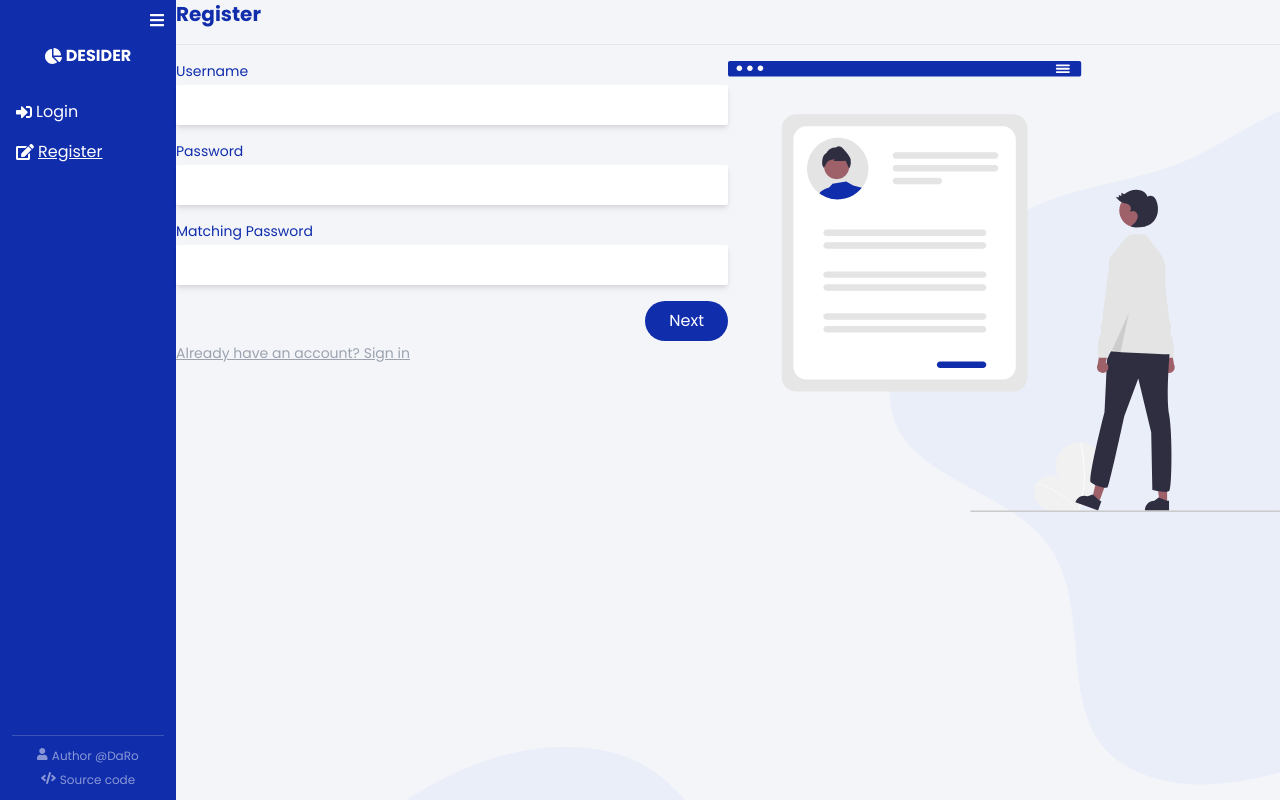
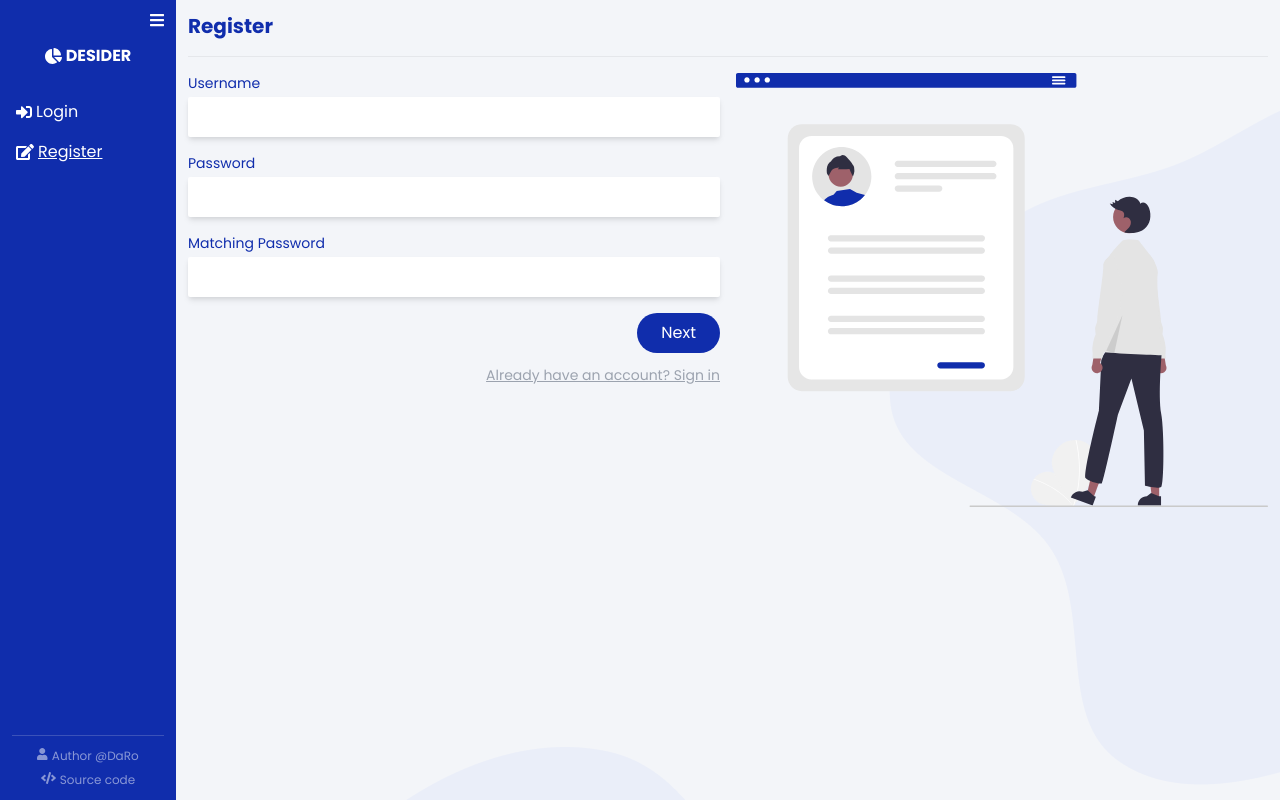
Before and after one commit to DaRoTP/Decider, a Vue app: page /register in a window 1280 px wide. Built offline with nearby package versions, Linux system fonts and the light colour scheme.

Commit message:
[FIX] sidebar main content padding and sidebar width
https://github.com/DaRoTP/decider-client/issues/3

```diff
--- a/src/App.vue
+++ b/src/App.vue
@@ -1,6 +1,6 @@
 <template>
   <sidebard />
-  <div class="main-content">
+  <div class="main-content p-3">
     <router-view />
   </div>
 </template>
--- a/src/components/Sidebar/Sidebar.vue
+++ b/src/components/Sidebar/Sidebar.vue
@@ -105,12 +105,12 @@ $sidebar-width-minimized: 3rem;
   background: $primary;
   height: 100%;
   color: white;
-  width: $sidebar-width;
-  transition: width 500ms;
+  min-width: $sidebar-width;
+  transition: all 500ms;
   overflow: hidden;
 
   &.minimized {
-    width: $sidebar-width-minimized;
+    min-width: $sidebar-width-minimized;
     .sidebar-text {
       display: none;
     }
--- a/src/views/Register.vue
+++ b/src/views/Register.vue
@@ -1,8 +1,8 @@
 <template>
   <h1 class="text-primary font-bold text-xl">Register</h1>
   <hr class="my-4" />
-  <div class="flex">
-    <div class="flex-1">
+  <div class="flex gap-4">
+    <div class="flex-1 flex flex-col">
       <form
         v-if="registrationStep === 1"
         class="register flex flex-col"
@@ -53,7 +53,7 @@
           </button>
         </div>
       </form>
-      <a class="self-end text-sm text-gray-400 mt-2 underline" href="#"
+      <a class="self-end text-sm text-gray-400 mt-3 underline" href="#"
         >Already have an account? Sign in</a
       >
     </div>
```
